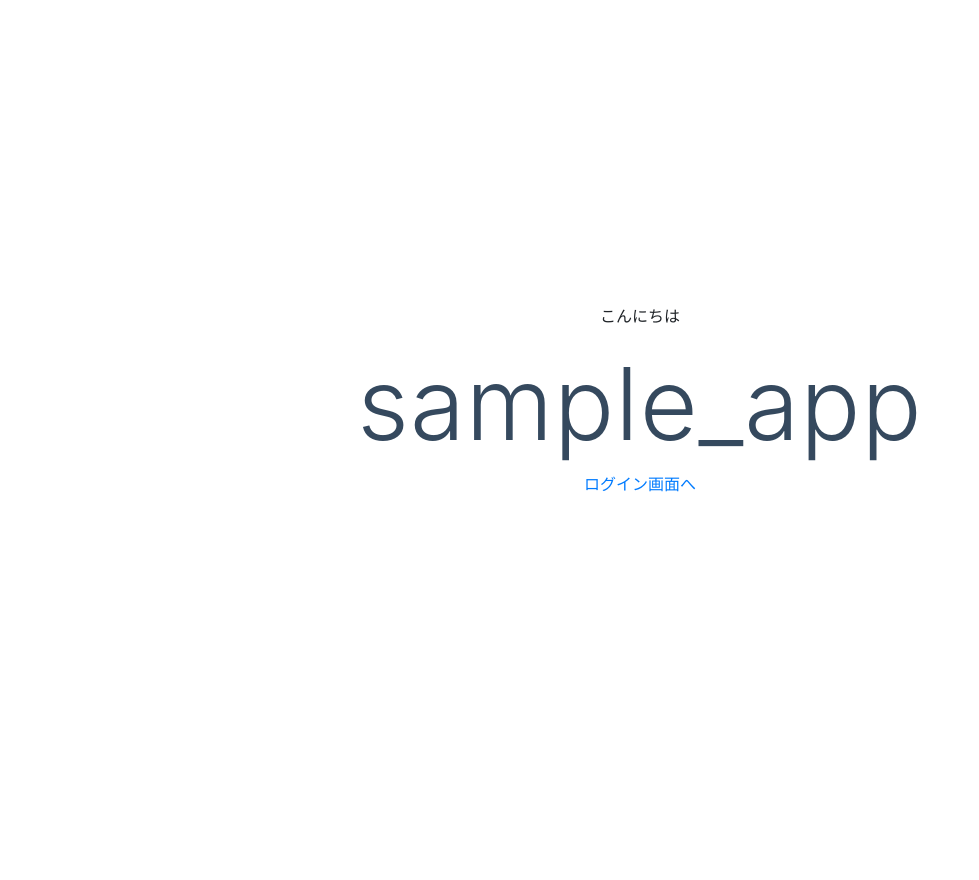
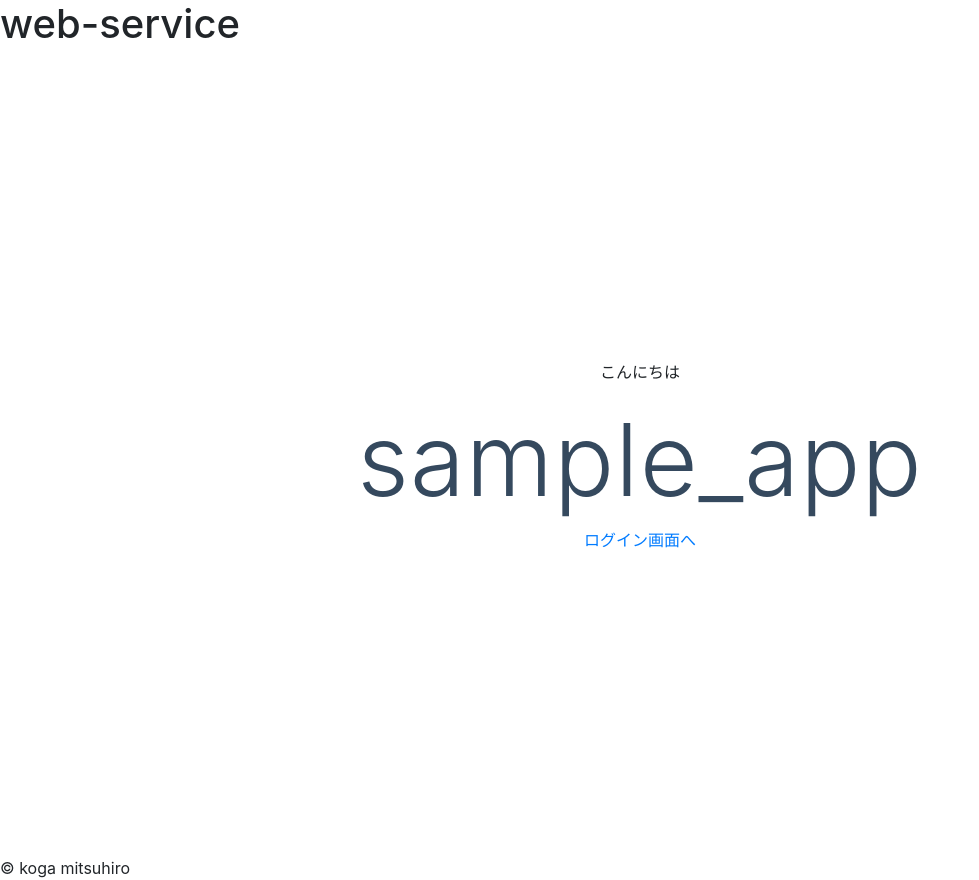
Before and after one commit to kogamitsuhiro/bookstore, a Nuxt app in the folder front/: page / in a window 1280 px wide. Shown: the whole page, without its empty margins (0-979 px from the left). Before the commit the page ends 800 px from the top, so only its background shows below. Built offline with nearby package versions, Linux system fonts and the light colour scheme; no server answers.

Commit message:
headerとfooterの追加

```diff
--- /dev/null
+++ b/front/components/common/_footer.vue
@@ -0,0 +1,3 @@
+<template>
+	<footer class="footer">© koga mitsuhiro</footer>
+</template>
--- /dev/null
+++ b/front/components/common/_header.vue
@@ -0,0 +1,7 @@
+<template>
+	<header>
+		<div class="header-inner">
+			<h1>web-service</h1>
+		</div>
+	</header>
+</template>
--- a/front/layouts/default.vue
+++ b/front/layouts/default.vue
@@ -1,55 +1,20 @@
 <template>
   <div>
-    <nuxt />
+    <Header />
+      <main class="contents">
+        <nuxt />
+      </main>
+    <Footer />
   </div>
 </template>
+<script>
+  import Header from '~/components/common/_header';
+  import Footer from '~/components/common/_footer';
 
-<style>
-html {
-  font-family: 'Source Sans Pro', -apple-system, BlinkMacSystemFont, 'Segoe UI',
-    Roboto, 'Helvetica Neue', Arial, sans-serif;
-  font-size: 16px;
-  word-spacing: 1px;
-  -ms-text-size-adjust: 100%;
-  -webkit-text-size-adjust: 100%;
-  -moz-osx-font-smoothing: grayscale;
-  -webkit-font-smoothing: antialiased;
-  box-sizing: border-box;
+  export default {
+  components: {
+    Header,
+    Footer
+  }
 }
-
-*,
-*:before,
-*:after {
-  box-sizing: border-box;
-  margin: 0;
-}
-
-.button--green {
-  display: inline-block;
-  border-radius: 4px;
-  border: 1px solid #3b8070;
-  color: #3b8070;
-  text-decoration: none;
-  padding: 10px 30px;
-}
-
-.button--green:hover {
-  color: #fff;
-  background-color: #3b8070;
-}
-
-.button--grey {
-  display: inline-block;
-  border-radius: 4px;
-  border: 1px solid #35495e;
-  color: #35495e;
-  text-decoration: none;
-  padding: 10px 30px;
-  margin-left: 15px;
-}
-
-.button--grey:hover {
-  color: #fff;
-  background-color: #35495e;
-}
-</style>
+</script>
```
Also changed, not shown: front/pages/README.md (deleted).
